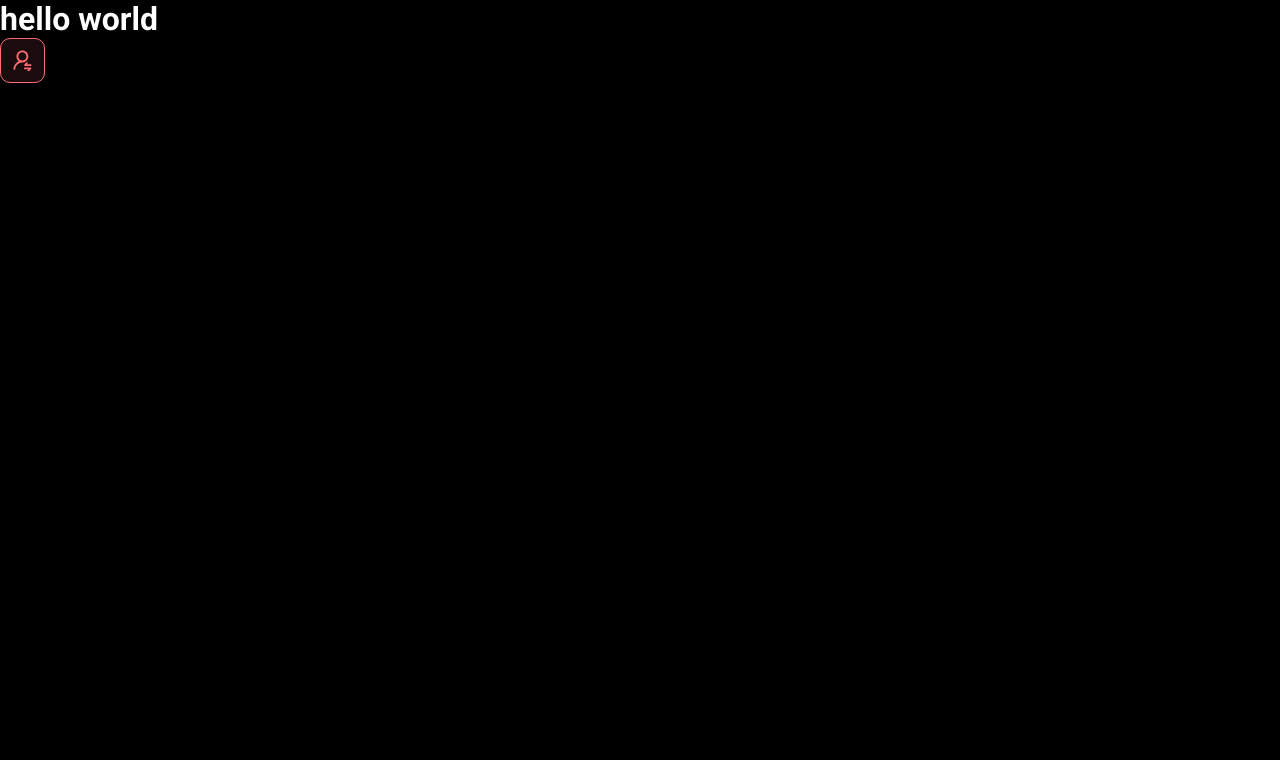
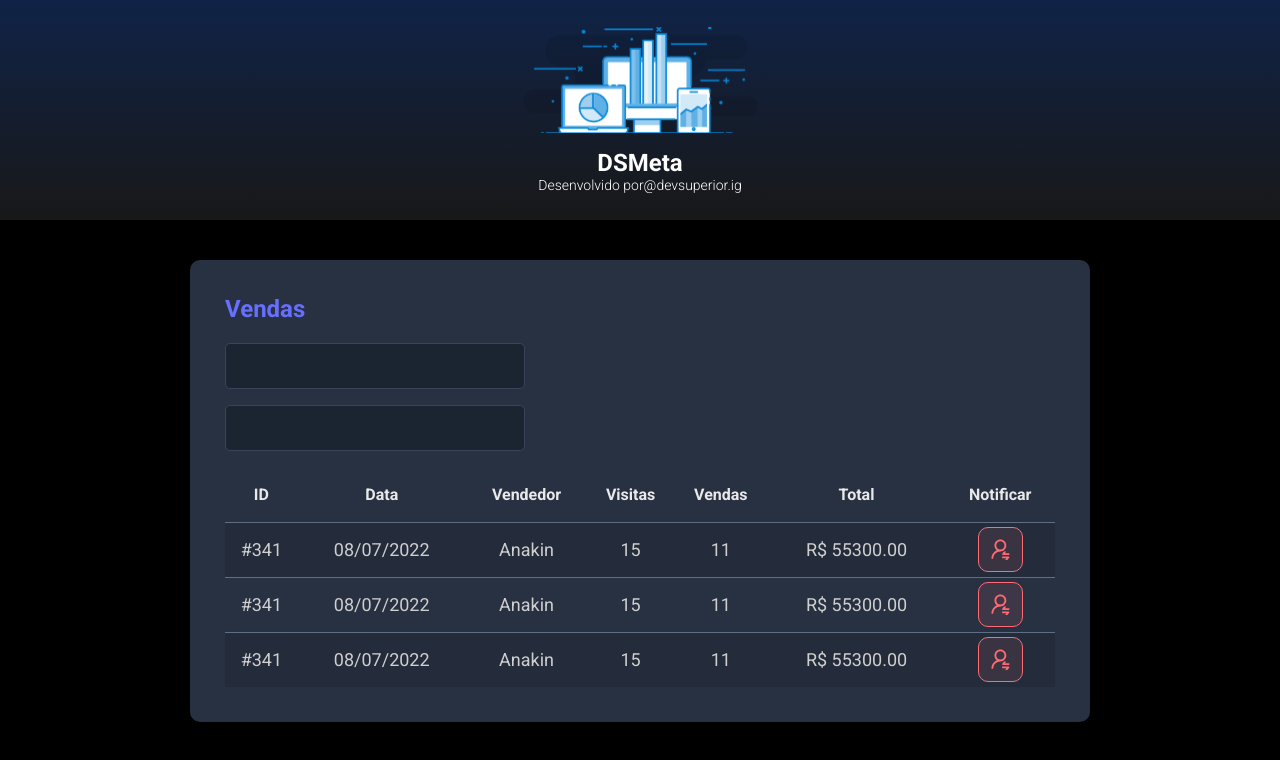
Before and after one commit to gabicgama/sds-dsmeta, a React (Vite) app in the folder frontend/: page / in a window 1280 px wide. Shown: the top 760 px of the page. Built offline with nearby package versions, Linux system fonts and the light colour scheme.

Commit message:
other components

```diff
--- a/frontend/src/App.tsx
+++ b/frontend/src/App.tsx
@@ -1,12 +1,18 @@
-import { useState } from 'react'
-import NotificationButton from './components/NotificationButton/notification-button.index'
+import Header from './components/Header/header.index';
+import SalesCard from './components/SalesCard/sales-card.index';
 
 
 function App() {
   return (
     <>
-      <h1>hello world</h1>
-      <NotificationButton></NotificationButton>
+      <Header></Header>
+      <main>
+        <section id="sales">
+          <div className="dsmeta-container">
+            <SalesCard></SalesCard>
+          </div>
+        </section>
+      </main>
     </>)
 }
 
--- /dev/null
+++ b/frontend/src/components/Header/header.index.tsx
@@ -0,0 +1,20 @@
+import './header.styles.css';
+
+import logo from '../../assets/img/logo.svg';
+
+function Header() {
+    return (
+        <header>
+            <div className="dsmeta-logo-container">
+                <img src={logo} alt="DSMeta" />
+                <h1>DSMeta</h1>
+                <p>
+                    Desenvolvido por
+                    <a href="https://www.instagram.com/devsuperior.ig">@devsuperior.ig</a>
+                </p>
+            </div>
+        </header>
+    )
+}
+
+export default Header
--- /dev/null
+++ b/frontend/src/components/Header/header.styles.css
@@ -0,0 +1,27 @@
+header {
+  background: linear-gradient(180deg, #102347 0%, #181818 100%);
+  height: 220px;
+  display: flex;
+  align-items: center;
+  justify-content: center;
+}
+
+.dsmeta-logo-container {
+  display: flex;
+  flex-direction: column;
+  align-items: center;
+}
+
+.dsmeta-logo-container img {
+  width: 235px;
+}
+
+.dsmeta-logo-container h1 {
+  margin-top: 15px;
+  font-size: 24px;
+}
+
+.dsmeta-logo-container p {
+  font-size: 14px;
+  font-weight: 300;
+}
--- a/frontend/src/components/NotificationButton/notification-button.index.tsx
+++ b/frontend/src/components/NotificationButton/notification-button.index.tsx
@@ -1,5 +1,6 @@
-import icon from "../../assets/img/notification-icon.svg"
-import './notification-button.styles.css'
+import './notification-button.styles.css';
+
+import icon from '../../assets/img/notification-icon.svg';
 
 function NotificationButton() {
     return (
--- /dev/null
+++ b/frontend/src/components/SalesCard/sales-card.index.tsx
@@ -0,0 +1,80 @@
+import './sales-card.styles.css';
+
+import NotificationButton from '../NotificationButton/notification-button.index';
+
+function SalesCard() {
+    return (
+        <div className="dsmeta-card">
+            <h2 className="dsmeta-sales-title">Vendas</h2>
+            <div>
+                <div className="dsmeta-form-control-container">
+                    <input className="dsmeta-form-control" type="text"></input>
+                </div>
+                <div className="dsmeta-form-control-container">
+                    <input className="dsmeta-form-control" type="text"></input>
+                </div>
+            </div>
+
+            <div>
+                <table className="dsmeta-sales-table">
+                    <thead>
+                        <tr>
+                            <th className="show992">ID</th>
+                            <th className="show576">Data</th>
+                            <th>Vendedor</th>
+                            <th className="show992">Visitas</th>
+                            <th className="show992">Vendas</th>
+                            <th>Total</th>
+                            <th>Notificar</th>
+                        </tr>
+                    </thead>
+                    <tbody>
+                        <tr>
+                            <td className="show992">#341</td>
+                            <td className="show576">08/07/2022</td>
+                            <td>Anakin</td>
+                            <td className="show992">15</td>
+                            <td className="show992">11</td>
+                            <td>R$ 55300.00</td>
+                            <td>
+                                <div className="dsmeta-red-btn-container">
+                                    <NotificationButton />
+                                </div>
+                            </td>
+                        </tr>
+                        <tr>
+                            <td className="show992">#341</td>
+                            <td className="show576">08/07/2022</td>
+                            <td>Anakin</td>
+                            <td className="show992">15</td>
+                            <td className="show992">11</td>
+                            <td>R$ 55300.00</td>
+                            <td>
+                                <div className="dsmeta-red-btn-container">
+                                    <NotificationButton />
+                                </div>
+                            </td>
+                        </tr>
+                        <tr>
+                            <td className="show992">#341</td>
+                            <td className="show576">08/07/2022</td>
+                            <td>Anakin</td>
+                            <td className="show992">15</td>
+                            <td className="show992">11</td>
+                            <td>R$ 55300.00</td>
+                            <td>
+                                <div className="dsmeta-red-btn-container">
+                                    <NotificationButton />
+                                </div>
+                            </td>
+                        </tr>
+                    </tbody>
+
+                </table>
+            </div>
+
+        </div>
+    )
+}
+
+export default SalesCard
--- /dev/null
+++ b/frontend/src/components/SalesCard/sales-card.styles.css
@@ -0,0 +1,97 @@
+.dsmeta-card {
+  background-color: #283142;
+  border-radius: 10px;
+  padding: 30px 10px;
+}
+
+.dsmeta-sales-title {
+  color: #676fff;
+  font-size: 24px;
+  margin-bottom: 20px;
+}
+
+.dsmeta-form-control-container {
+  margin-bottom: 16px;
+  max-width: 300px;
+}
+
+.dsmeta-form-control {
+  width: 100%;
+  height: 46px;
+  background-color: #1b2531;
+  border: 1px solid #384459;
+  border-radius: 5px;
+  color: #9aaabe;
+  padding: 0 20px;
+  font-size: 18px;
+}
+
+.dsmeta-sales-table {
+  width: 100%;
+  border-spacing: 0;
+  border-collapse: collapse;
+}
+
+.dsmeta-sales-table thead {
+  height: 55px;
+  font-size: 16px;
+  color: #e9e9e9;
+  font-weight: 700;
+}
+
+.dsmeta-sales-table tbody {
+  font-size: 14px;
+  font-weight: 400;
+  color: #cfcfcf;
+  text-align: center;
+}
+
+.dsmeta-sales-table tbody tr {
+  height: 74px;
+  border-top: 1px solid #5f6e82;
+}
+
+.dsmeta-sales-table tbody tr:hover > td {
+  background-color: #384459;
+}
+
+.dsmeta-sales-table tbody tr:nth-child(odd) {
+  background-color: #242c3b;
+}
+
+.dsmeta-red-btn-container {
+    display: flex;
+    justify-content: center;
+}
+
+.show576 {
+    display: none;
+}
+
+.show992 {
+    display: none;
+}
+
+@media (min-width: 576px) {
+    .show576 {
+        display: table-cell;
+    }
+
+    .dsmeta-card {
+        padding: 35px;
+    }
+
+    .dsmeta-sales-table tbody tr {
+        height: 55px;
+    }
+
+    .dsmeta-sales-table tbody {
+        font-size: 18px;
+    }
+}
+
+@media (min-width: 992px) {
+    .show992 {
+        display: table-cell;
+    }
+}
--- a/frontend/src/index.css
+++ b/frontend/src/index.css
@@ -19,3 +19,13 @@
   color: unset;
   text-decoration: none;
 }
+
+.dsmeta-container {
+  width: 100%;
+  max-width: 900px;
+  margin: 0 auto;
+}
+
+#sales {
+  padding: 40px 10px;
+}
```
Also changed, not shown: frontend/src/assets/img/logo.svg (added).
